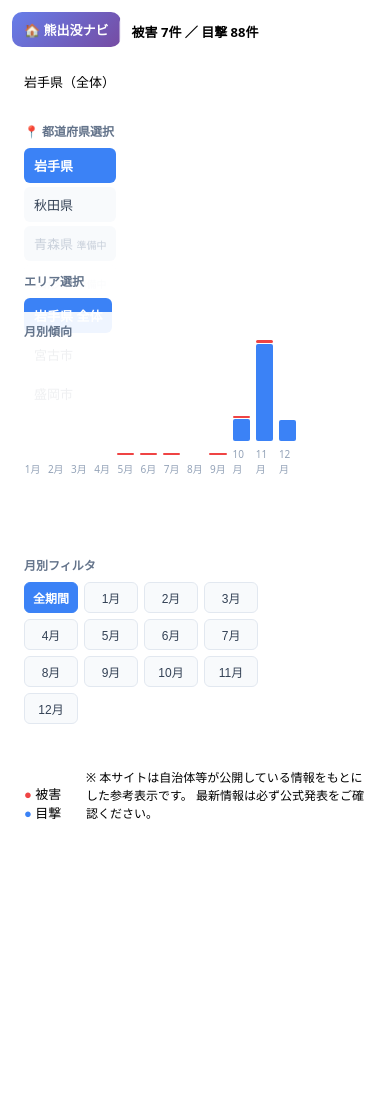
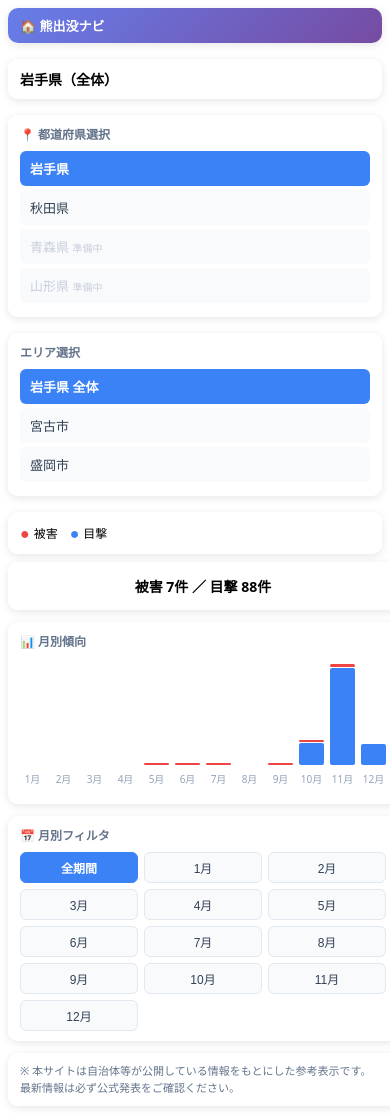
Before and after one commit to hochanpatopato/kuma-map, a plain HTML site: page iwate/index.html in a window 390 px wide. Before the commit the page ends 844 px from the top, so only its background shows below. Drawn offline with nearby package versions, Linux system fonts and the light colour scheme; no server answers.

Commit message:
Update index.html

```diff
--- a/iwate/index.html
+++ b/iwate/index.html
@@ -16,11 +16,17 @@ html, body { margin:0; height:100%; font-family: system-ui, sans-serif; }
 .ui {
   position: fixed;
   background: rgba(255,255,255,0.92);
+  backdrop-filter: blur(10px);
   padding: 10px 12px;
   border-radius: 10px;
   font-size: 13px;
   z-index: 10;
+  box-shadow: 0 2px 8px rgba(0,0,0,0.1);
 }
+
+/* ========================================
+   左サイドバー（ナビゲーション系）
+   ======================================== */
 
 /* トップページリンク */
 #homeLink {
@@ -43,35 +49,15 @@ html, body { margin:0; height:100%; font-family: system-ui, sans-serif; }
 #city {
   top: 62px;
   left: 12px;
-}
-
-/* 上中央 */
-#counter {
-  top: 12px;
-  left: 50%;
-  transform: translateX(-50%);
-  font-weight: bold;
-}
-
-/* 左下 */
-#legend {
-  bottom: 12px;
-  left: 12px;
-}
-
-/* 右下 */
-#note {
-  bottom: 12px;
-  right: 12px;
-  max-width: 280px;
-  font-size: 12px;
+  font-weight: 600;
+  font-size: 14px;
 }
 
 /* 都道府県セレクター */
 #prefectureSelector {
   top: 112px;
   left: 12px;
-  max-width: 150px;
+  max-width: 160px;
 }
 #prefectureSelector .title {
   font-weight: bold;
@@ -107,9 +93,9 @@ html, body { margin:0; height:100%; font-family: system-ui, sans-serif; }
 
 /* エリア選択 */
 #areaSelector {
-  top: 262px;
+  top: 272px;
   left: 12px;
-  max-width: 150px;
+  max-width: 160px;
 }
 #areaSelector .title {
   font-weight: bold;
@@ -137,12 +123,66 @@ html, body { margin:0; height:100%; font-family: system-ui, sans-serif; }
   font-weight: bold;
 }
 
+/* 凡例 */
+#legend {
+  bottom: 12px;
+  left: 12px;
+  display: flex;
+  gap: 12px;
+}
+#legend div {
+  display: flex;
+  align-items: center;
+  gap: 4px;
+  font-size: 12px;
+}
+
+/* ========================================
+   右サイドバー（データ可視化系）
+   ======================================== */
+
+/* 右サイドバーコンテナ */
+#rightSidebar {
+  position: fixed;
+  right: 12px;
+  top: 12px;
+  width: 340px;
+  display: flex;
+  flex-direction: column;
+  gap: 12px;
+  max-height: calc(100vh - 24px);
+  overflow-y: auto;
+  padding-right: 4px;
+}
+
+/* スクロールバーのスタイル */
+#rightSidebar::-webkit-scrollbar {
+  width: 6px;
+}
+#rightSidebar::-webkit-scrollbar-track {
+  background: transparent;
+}
+#rightSidebar::-webkit-scrollbar-thumb {
+  background: rgba(148, 163, 184, 0.3);
+  border-radius: 3px;
+}
+#rightSidebar::-webkit-scrollbar-thumb:hover {
+  background: rgba(148, 163, 184, 0.5);
+}
+
+/* 統計カウンター */
+#counter {
+  position: static;
+  font-weight: bold;
+  text-align: center;
+  font-size: 16px;
+  padding: 14px 12px;
+}
+
 /* 月別グラフ */
 #monthChart {
-  bottom: 350px;
-  left: 12px;
-  max-width: 340px;
-  max-height: 180px;
+  position: static;
+  max-width: 100%;
 }
 #monthChart .title {
   font-weight: bold;
@@ -190,9 +230,8 @@ html, body { margin:0; height:100%; font-family: system-ui, sans-serif; }
 
 /* 月別フィルタ */
 #monthFilter {
-  bottom: 110px;
-  left: 12px;
-  max-width: 340px;
+  position: static;
+  max-width: 100%;
 }
 #monthFilter .title {
   font-weight: bold;
@@ -224,12 +263,77 @@ html, body { margin:0; height:100%; font-family: system-ui, sans-serif; }
   border-color: #3b82f6;
   font-weight: bold;
 }
+
+/* 注意書き */
+#note {
+  position: static;
+  font-size: 11px;
+  line-height: 1.5;
+  color: #64748b;
+}
+
+/* ========================================
+   レスポンシブ対応
+   ======================================== */
+
+@media (max-width: 768px) {
+  /* 左サイドバー */
+  #homeLink, #city, #prefectureSelector, #areaSelector, #legend {
+    position: relative;
+    max-width: 100%;
+    margin: 8px;
+    left: 0;
+    top: 0;
+    bottom: auto;
+  }
+
+  /* 右サイドバー */
+  #rightSidebar {
+    position: relative;
+    right: auto;
+    top: auto;
+    width: 100%;
+    max-height: none;
+    padding: 0 8px 8px 8px;
+    overflow-y: visible;
+  }
+
+  /* 地図の高さ調整 */
+  #map {
+    height: 50vh;
+    min-height: 400px;
+  }
+
+  /* 左サイドバーをページ上部に */
+  body {
+    display: flex;
+    flex-direction: column;
+  }
+
+  #map {
+    order: 1;
+  }
+}
+
+@media (max-width: 480px) {
+  #monthFilter .buttons {
+    grid-template-columns: repeat(3, 1fr);
+  }
+
+  #counter {
+    font-size: 14px;
+  }
+}
 </style>
 </head>
 
 <body>
 
 <div id="map"></div>
+
+<!-- ========================================
+     左サイドバー（ナビゲーション）
+     ======================================== -->
 
 <!-- トップページリンク -->
 <div id="homeLink" class="ui">
@@ -241,7 +345,7 @@ html, body { margin:0; height:100%; font-family: system-ui, sans-serif; }
   岩手県（全体）
 </div>
 
-<!-- 都道府県セレクター（NEW!） -->
+<!-- 都道府県セレクター -->
 <div id="prefectureSelector" class="ui">
   <div class="title">📍 都道府県選択</div>
   <a href="../iwate/" class="active">岩手県</a>
@@ -258,6 +362,18 @@ html, body { margin:0; height:100%; font-family: system-ui, sans-serif; }
   <a href="morioka.html">盛岡市</a>
 </div>
 
+<!-- 凡例 -->
+<div id="legend" class="ui">
+  <div><span style="color:#ef4444; font-size:16px;">●</span> <span>被害</span></div>
+  <div><span style="color:#3b82f6; font-size:16px;">●</span> <span>目撃</span></div>
+</div>
+
+<!-- ========================================
+     右サイドバー（データ可視化）
+     ======================================== -->
+
+<div id="rightSidebar">
+
   <!-- 統計カウンター -->
   <div id="counter" class="ui">
     被害 <span id="damageCount">0</span>件 ／
@@ -266,13 +382,13 @@ html, body { margin:0; height:100%; font-family: system-ui, sans-serif; }
 
   <!-- 月別グラフ -->
   <div id="monthChart" class="ui">
-  <div class="title">月別傾向</div>
+    <div class="title">📊 月別傾向</div>
     <div class="chart" id="chartBars"></div>
   </div>
 
   <!-- 月別フィルタ -->
   <div id="monthFilter" class="ui">
-  <div class="title">月別フィルタ</div>
+    <div class="title">📅 月別フィルタ</div>
     <div class="buttons">
       <button data-month="all" class="active">全期間</button>
       <button data-month="1">1月</button>
@@ -290,16 +406,12 @@ html, body { margin:0; height:100%; font-family: system-ui, sans-serif; }
     </div>
   </div>
 
-<!-- 凡例 -->
-<div id="legend" class="ui">
-  <div><span style="color:#ef4444">●</span> 被害</div>
-  <div><span style="color:#3b82f6">●</span> 目撃</div>
+  <!-- 注意書き -->
+  <div id="note" class="ui">
+    ※ 本サイトは自治体等が公開している情報をもとにした参考表示です。<br>
+    最新情報は必ず公式発表をご確認ください。
   </div>
 
-<!-- 注意書き -->
-<div id="note" class="ui">
-  ※ 本サイトは自治体等が公開している情報をもとにした参考表示です。
-  最新情報は必ず公式発表をご確認ください。
 </div>
 
 <script>
@@ -310,9 +422,6 @@ html, body { margin:0; height:100%; font-family: system-ui, sans-serif; }
 
    フォーマット：
    { lat: 緯度, lng: 経度, title: "ID｜岩手県○○市｜目撃｜YYYY-MM-DD" },
-
-   例：
-   { lat: 39.5669218845071, lng: 141.914802611351, title: "424｜岩手県宮古市｜目撃｜2025-11-08" },
 
    ⚠️ 最後の行にはカンマ「,」を付けないでください！
    ======================================== */
```
Lines whose indentation alone changed are shown as unchanged.
